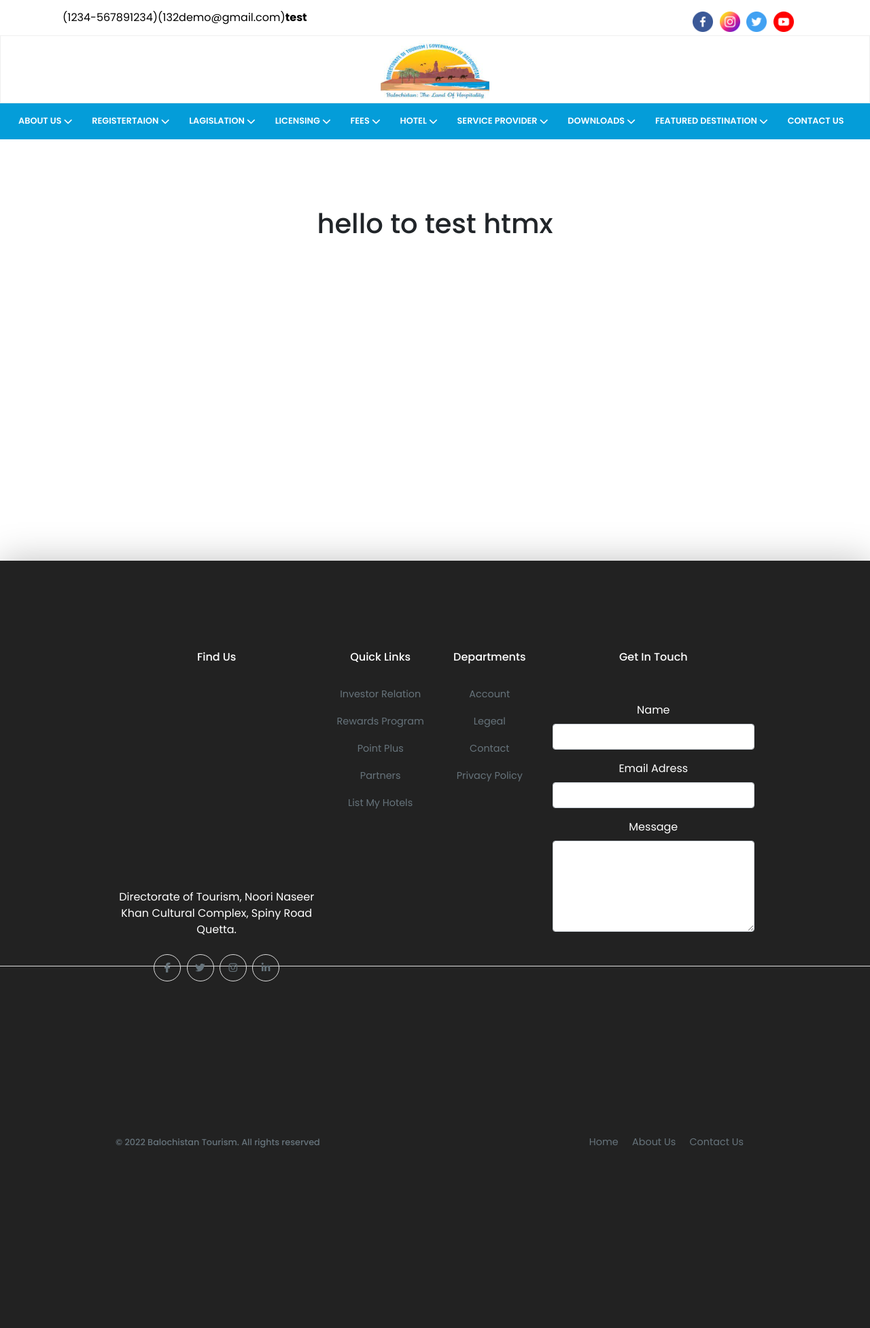
After one commit to Habib-uRehman/Tourism-Development, a Django app: page /test/ in a window 1280 px wide; the page is wider, and only the part inside the window is pictured. The commit adds this page. Shown: that part at 68% size. Run offline with Django 4.2, Linux system fonts and the light colour scheme; a map, chart or similar area stays blank; parts of the project's set-up code (start-up, migrations or seed data) failed here and were passed over; some libraries are stand-ins or nearby versions; grey boxes are pictures that could not be loaded.

Commit message:
htmx integration

```diff
--- a/pages/urls.py
+++ b/pages/urls.py
@@ -16,5 +16,7 @@ urlpatterns = [
 
     path('profile/', views.profile, name = 'profile'),
 
+    path('test/', views.test, name = 'test'),
+
 
 ]
--- a/pages/views.py
+++ b/pages/views.py
@@ -24,3 +24,8 @@ def contactus(request):
 
 def profile(request):
     return render (request, 'pages/profile.html')
+
+
+
+def test(request):
+    return render (request, 'pages/test.html')
--- a/templates/main.html
+++ b/templates/main.html
@@ -29,7 +29,7 @@
             integrity="sha384-EzBXYPt0/T6gxNp0nuPtLkmRpmDBbjg6WmCUZRLXBBwYYmwAUxzlSGej0ARHX0Bo" crossorigin="anonymous"
             defer></script>
 
-
+        <script src="https://unpkg.com/htmx.org@1.7.0" integrity="sha384-EzBXYPt0/T6gxNp0nuPtLkmRpmDBbjg6WmCUZRLXBBwYYmwAUxzlSGej0ARHX0Bo" crossorigin="anonymous" defer></script>
 
         <!-- hero slider CSS -->
         <link rel="stylesheet" href="https://unpkg.com/flickity@2/dist/flickity.min.css">
@@ -54,6 +54,8 @@
                                     <li class="list-inline-item pr-2"><a href="#">(1234-567891234)</a></li>
 
                                     <li class="list-inline-item pl-1"><a href="#">(132demo@gmail.com)</a></li>
+
+                                    <li ><b><a href="{% url 'test' %}">test</a></b></li>
                                 </ul>
                             </div>
                             <div class="ml-auto d-flex align-items-center top-header-right p-2">
--- /dev/null
+++ b/templates/pages/test.html
@@ -0,0 +1,35 @@
+{% extends 'main.html' %}
+
+
+{% load static %}
+
+{% block content %}
+
+<style>
+    .container{
+        height: 500px;
+        text-align: center;
+        padding: 100px;
+    }
+</style>
+
+<div class="container">
+
+<h1>hello to test htmx</h1>
+
+<div hx-get="/messages"
+    hx-trigger="load delay:1s"
+    hx-swap="outerHTML"
+>
+</div>
+
+</div>
+
+
+
+
+
+
+
+
+{% endblock content %}
```
Also changed, not shown: hotel/views.py (line endings or trailing spaces).
